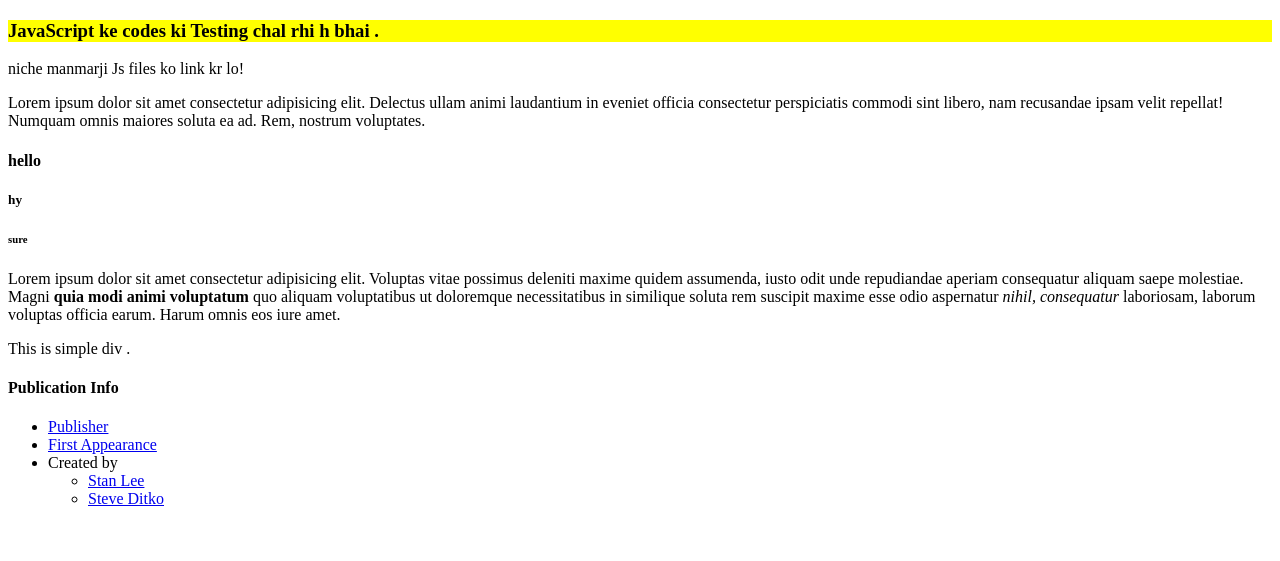
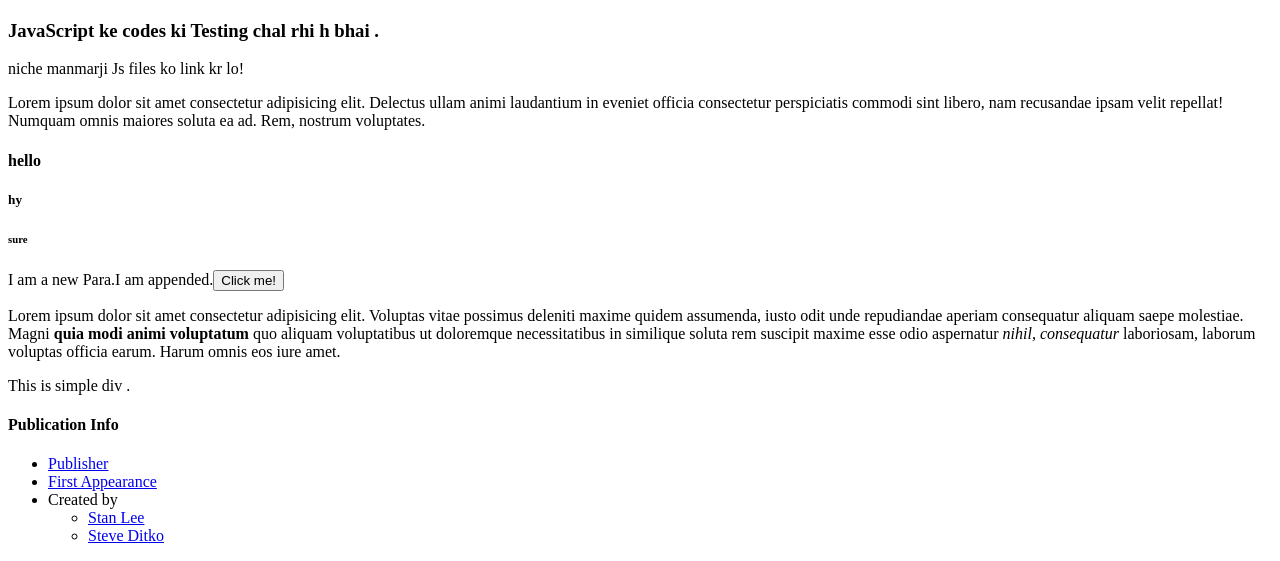
Before and after one commit to RanaAdarsh/Web--Development, a plain HTML site: page JavaScript/Test.html in a window 1280 px wide. Shown: the part 373-934 px from the top of the page. Before the commit the page ends 897 px from the top, so only its background shows below. Drawn offline with Linux system fonts and the light colour scheme.

Commit message:
Adding Files.

```diff
--- /dev/null
+++ b/JavaScript/12AddElements.js
@@ -0,0 +1,24 @@
+//AppendChild use
+let para = document.createElement("p");
+console.dir(para);
+
+para.innerText="I am a new Para.";
+
+//Adding para to the end of body block
+let body  = document.querySelector("body");
+body.appendChild(para);
+
+//Adding to class pubInfo
+let box = document.querySelector(".box");
+box.appendChild(para);
+
+
+//Append Use
+
+para.append("I am appended.")
+
+//Appending a element.
+let btn = document.createElement("button");
+btn.innerText="Click me!";
+
+para.append(btn);
--- /dev/null
+++ b/JavaScript/EventHandling.html
@@ -0,0 +1,16 @@
+<!DOCTYPE html>
+<html lang="en">
+<head>
+    <meta charset="UTF-8">
+    <meta name="viewport" content="width=device-width, initial-scale=1.0">
+    <title>Document</title>
+</head>
+<body>
+    <button>
+        clickme!
+    </button>
+
+    <script src="13EventHandling.js"></script>
+
+</body>
+</html>
--- a/JavaScript/Test.html
+++ b/JavaScript/Test.html
@@ -47,6 +47,6 @@
             </li>
         </ul>
     </div>
-    <script src="11ClassList.js"></script>
+    <script src="12AddElements.js"></script>
 </body>
 </html>
```
Also changed, not shown: JavaScript/13EventHandling.js (added, +12 -0 lines).
